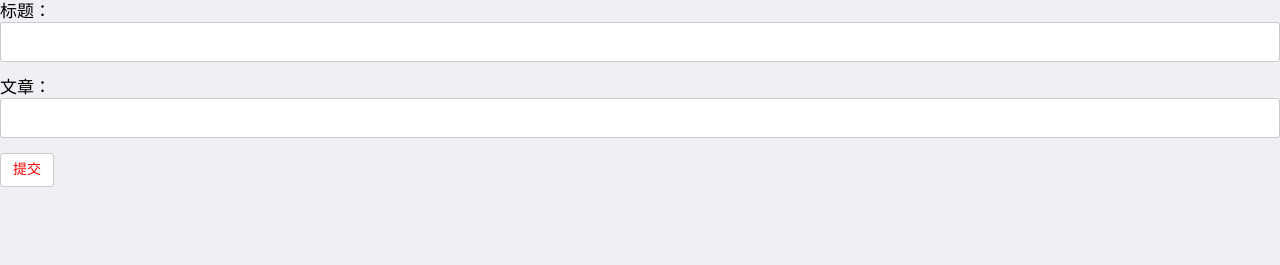
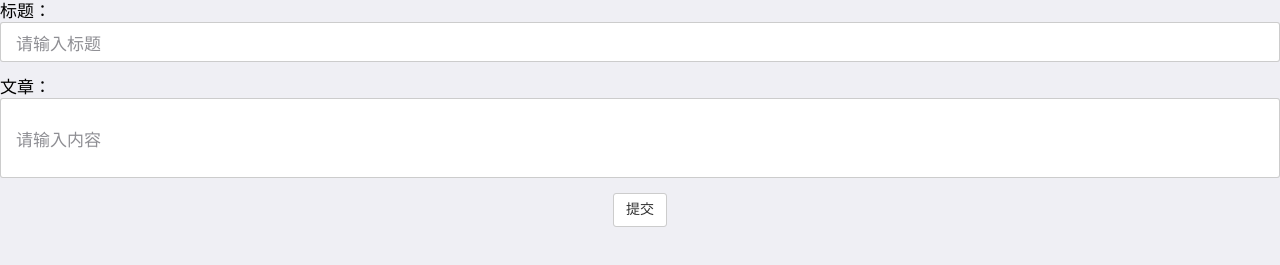
Before and after one commit to jiuweikongjian/LCSD, a plain HTML site: page push/addnews.html in a window 1280 px wide. Shown: the part 45-310 px from the top of the page. Drawn offline with Linux system fonts and the light colour scheme.

Commit message:
修改style

```diff
--- a/css/push/addnews.css
+++ b/css/push/addnews.css
@@ -1,3 +1,15 @@
-#btn{
+body{
+	font-family: 黑体;
+	font-size: 17px;
+}
+body input{
+ color: #8F8F94;
+}
+.content{
+	width: 100%;
+	height: 80px !important;
+}
+.btn{
+	text-align: center;
 	color: red !important;
 }
--- a/js/push/addnews.js
+++ b/js/push/addnews.js
@@ -1,6 +1,6 @@
 mui.init();
 
-$("#btn").on('click', function() {
+$(".btn").on('click', function() {
 
 	var post_title=$("input[name=post_title]").val();
 
--- a/push/addnews.html
+++ b/push/addnews.html
@@ -9,9 +9,12 @@
 	</head>
 	<body>
 		<h1>请添加一条信息</h1>
-		标题：<input type="text" id="" name="post_title" value="" /></br>
-		文章：<input type="text" id="" name="post_content" value="" /></br>
-		<input type="button" id="btn"  value="提交" />
+		标题：<input type="text" id="" name="post_title" value="请输入标题" /></br>
+		文章：<input type="text" class="content" name="post_content" value="请输入内容" /></br>
+		<div class="btn">
+			<input type="button" value="提交" />
+		</div>
+
 	</body>
 	<script src="../js/jquery-3.2.1.js" type="text/javascript" charset="utf-8"></script>
 	<script src="../js/swiper-4.1.6.min.js" type="text/javascript" charset="utf-8"></script>
```
